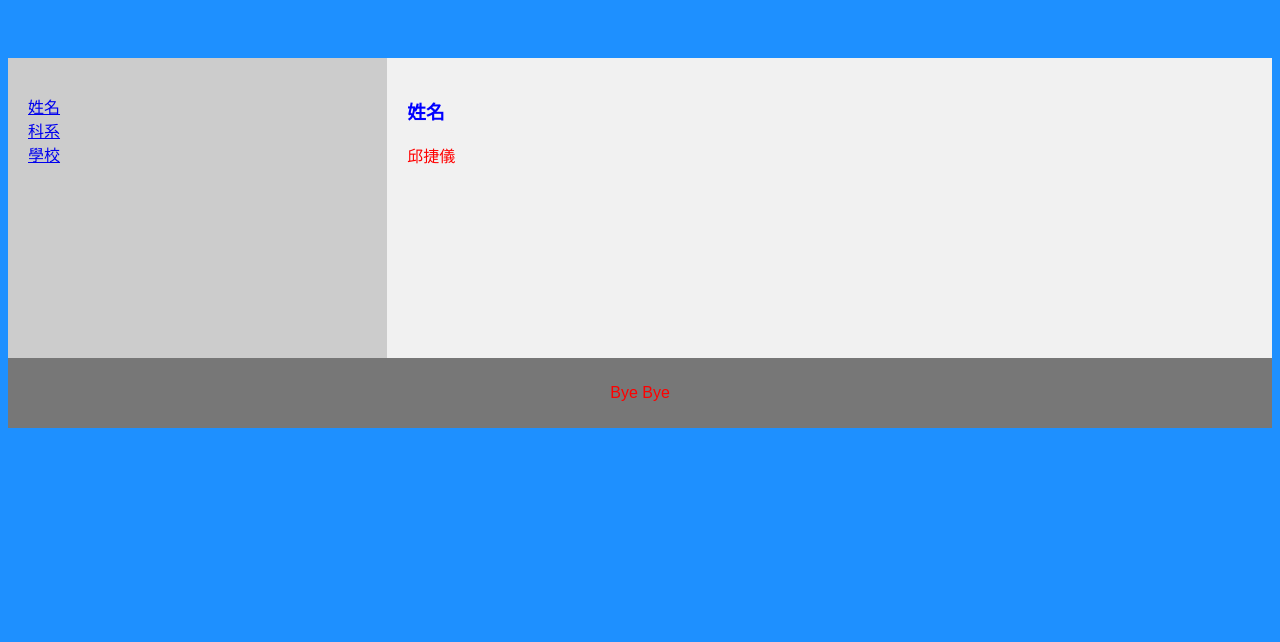
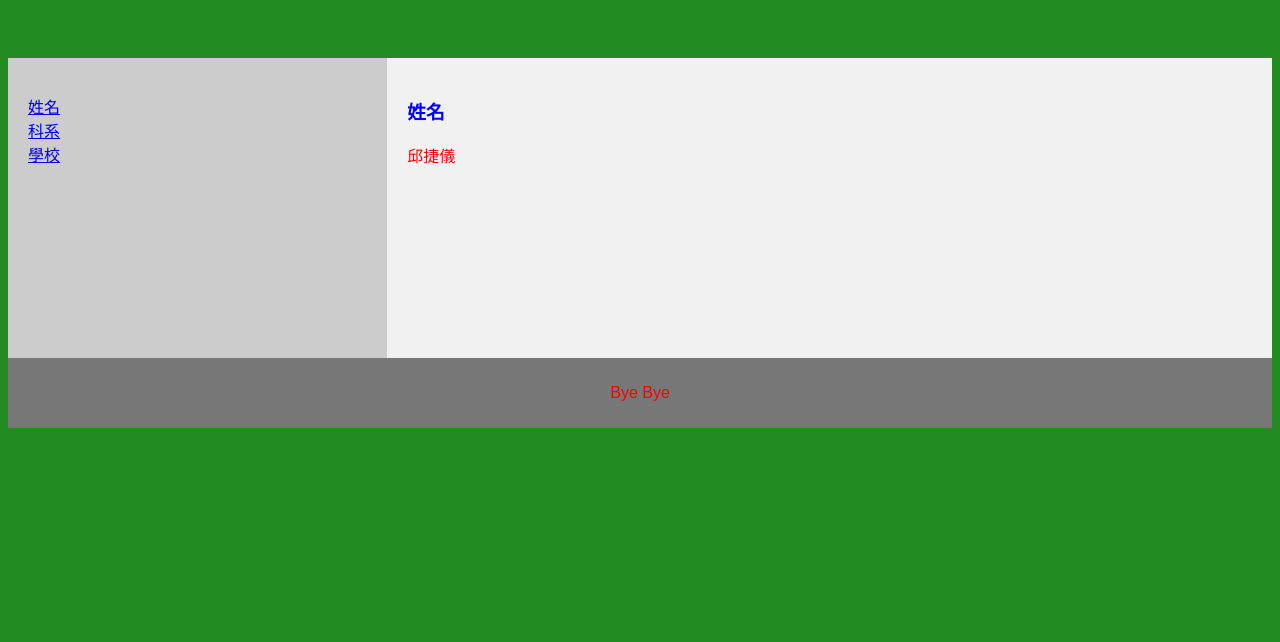
Before and after one commit to jdps40521/jdps40521.github.io, a plain HTML site: page index.html in a window 1280 px wide. Shown: the part 158-800 px from the top of the page. Drawn offline with Linux system fonts and the light colour scheme.

Commit message:
Update color.css

```diff
--- a/color.css
+++ b/color.css
@@ -1,3 +1,3 @@
-body {background-color: #1E90FF;}
+body {background-color: #228B22;}
 h1   {color: blue;}
 p    {color: red;}
```
